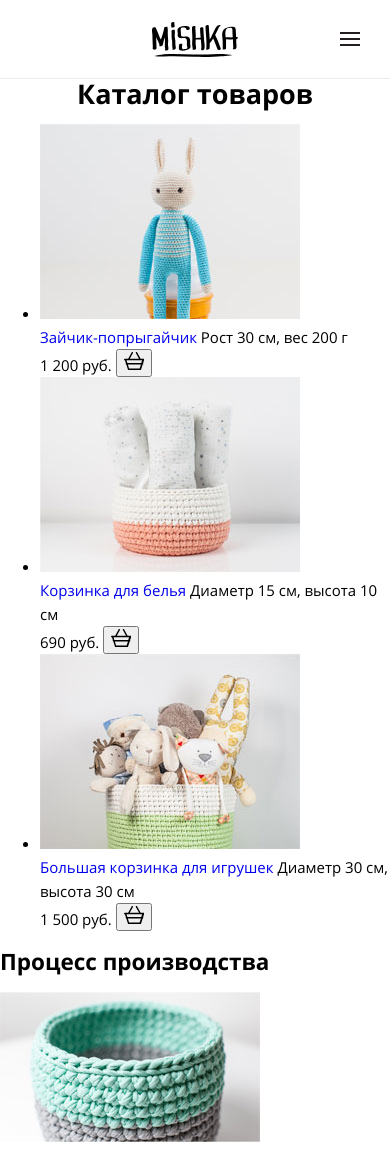
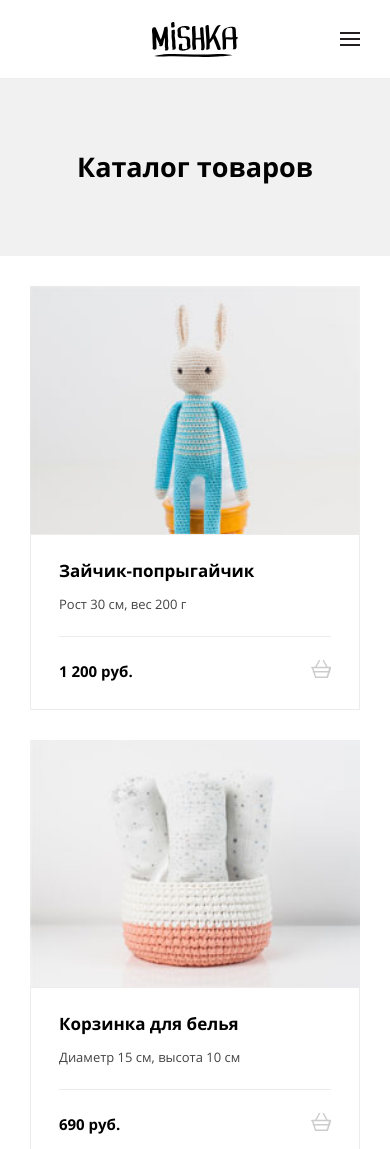
Before and after one commit to htmlacademy-adaptive/2266611-mishka-28, a website: page source/catalog.html in a window 390 px wide. Shown: the top 1149 px of the page. Drawn offline with nearby package versions, Linux system fonts and the light colour scheme; files that its build step writes are made by us from their sources.

Commit message:
feat: add catalog stylesheet

```diff
--- a/source/catalog.html
+++ b/source/catalog.html
@@ -67,8 +67,8 @@
   </header>
   <main class="page-main">
     <section class="catalog">
-      <div class="catalog__heading">
-        <h1 class="catalog__title title">Каталог товаров</h1>
+      <div class="catalog__heading heading">
+        <h1 class="heading__title">Каталог товаров</h1>
       </div>
       <ul class="catalog__list">
         <li class="catalog__item">
@@ -137,6 +137,7 @@
       </ul>
     </section>
     <section class="production">
+      <div class="production__container">
         <h2 class="production__title">Процесс производства</h2>
         <div class="production__video video">
           <picture>
@@ -149,6 +150,7 @@
         <div class="production__wrapper">
           <p class="production__description">По просьбам наших любимых фолловеров мы сняли для вас подробное видео о том, как появляются наши товары.</p>
           <a class="production__button button" href="#">Сделать заказ</a>
+        </div>
       </div>
     </section>
   </main>
--- a/source/less/blocks/about.less
+++ b/source/less/blocks/about.less
@@ -4,7 +4,7 @@
   padding: 31px 30px 29px 30px;
 }
 
-.about__subtitle {
+.about__title {
   margin: 0;
 }
 
--- a/source/less/blocks/button.less
+++ b/source/less/blocks/button.less
@@ -1,6 +1,6 @@
 .button {
   display: block;
-  padding: 16px 30px;
+  padding: 16px;
 
   font-weight: 700;
   font-size: 18px;
--- /dev/null
+++ b/source/less/blocks/catalog.less
@@ -0,0 +1,109 @@
+.catalog__list {
+  display: grid;
+  max-width: 1150px;
+  margin: 0 auto;
+  padding: 30px;
+
+  list-style: none;
+
+  gap: 30px;
+}
+
+.catalog__item {
+  &:hover {
+    .catalog__wrapper {
+      box-shadow: 0 6px 10px 0 rgba(@color-black, 0.1);
+    }
+  }
+
+  &:active {
+    .catalog__wrapper {
+      box-shadow: 0 3px 5px 0 rgba(@color-black, 0.1);
+    }
+  }
+}
+
+.catalog__image-link {
+  display: block;
+  width: 100%;
+  max-height: 300px;
+  overflow: hidden;
+}
+
+.catalog__image {
+  display: block;
+  width: 100%;
+  height: 100%;
+  max-height: 300px;
+
+  object-fit: cover;
+}
+
+.catalog__wrapper {
+  display: grid;
+  padding: 24px 28px 26px 28px;
+
+  border: 1px solid @whisper;
+}
+
+.catalog__title-link {
+  display: block;
+  margin: 0 0 6px 0;
+
+  font-weight: 700;
+  font-size: 17px;
+  color: @color-black;
+
+  &:hover {
+    opacity: 0.6;
+  }
+
+  &:active {
+    opacity: 0.3;
+  }
+}
+
+.catalog__description {
+  display: block;
+  margin: 0 0 17px 0;
+
+  font-size: 13px;
+  line-height: 30px;
+  color: @charcoal;
+}
+
+.catalog__order {
+  display: flex;
+  justify-content: space-between;
+  padding: 22px 0 0 0;
+
+  border-top: 1px solid @whisper;
+}
+
+.catalog__price {
+  max-width: 140px;
+
+  font-weight: 700;
+}
+
+.catalog__button {
+  padding: 0;
+
+  background: @transparent;
+  border: none;
+  cursor: pointer;
+
+  &:hover {
+    .catalog__icon {
+      fill: @downy;
+    }
+  }
+
+  &:active {
+    opacity: 0.3;
+  }
+}
+
+.catalog__icon {
+  fill: rgba(@color-black, 0.2);
+}
--- a/source/less/blocks/contacts.less
+++ b/source/less/blocks/contacts.less
@@ -7,7 +7,7 @@
   padding: 0 30px;
 }
 
-.contacts__subtitle {
+.contacts__title {
   margin: 0 0 28px 0;
 }
 
--- a/source/less/blocks/feedback.less
+++ b/source/less/blocks/feedback.less
@@ -1,6 +1,8 @@
 .feedback {
   position: relative;
 
+  max-width: 1150px;
+  margin: 0 auto;
   padding: 29px 30px 51px 30px;
 
   &::after {
@@ -16,7 +18,7 @@
   }
 }
 
-.feedback__subtitle {
+.feedback__title {
   margin: 0 0 14px 0;
 }
 
--- /dev/null
+++ b/source/less/blocks/heading.less
@@ -0,0 +1,14 @@
+.heading {
+  padding: 73px 30px 74px 30px;
+
+  background-color: @white-smoke;
+}
+
+.heading__title {
+  max-width: 400px;
+  margin: 0 auto;
+
+  font-size: 27px;
+  line-height: 30px;
+  text-align: center;
+}
--- a/source/less/blocks/intro.less
+++ b/source/less/blocks/intro.less
@@ -7,6 +7,8 @@
 
 .intro__heading {
   padding: 73px 30px 120px 30px;
+
+  background-color: @transparent;
 }
 
 .intro__list {
--- a/source/less/blocks/page-footer.less
+++ b/source/less/blocks/page-footer.less
@@ -7,6 +7,7 @@
 .page-footer__container {
   display: grid;
   max-width: 1150px;
+  margin: 0 auto;
   padding: 0 30px;
 
   justify-items: center;
--- /dev/null
+++ b/source/less/blocks/production.less
@@ -0,0 +1,51 @@
+.production {
+  max-width: 1150px;
+  margin: 0 auto;
+  padding: 0 30px 58px 30px;
+}
+
+.production__container {
+  border: 1px solid @whisper;
+
+  &:hover {
+    box-shadow: 0 6px 10px 0 rgba(@color-black, 0.1);
+  }
+
+  &:active {
+    box-shadow: 0 3px 5px 0 rgba(@color-black, 0.1);
+  }
+}
+
+.production__title {
+  position: relative;
+
+  margin: 0;
+  padding: 21px 13px 26px 91px;
+
+  font-size: 17px;
+
+  &::before {
+    content: "";
+    position: absolute;
+    top: 48%;
+    left: 34px;
+
+    width: 32px;
+    height: 22px;
+
+    background-image: url("../img/svg/video-icon.svg");
+    background-repeat: no-repeat;
+    transform: translateY(-50%);
+  }
+}
+
+.production__wrapper {
+  padding: 35px 32px 33px 32px;
+}
+
+.production__description {
+  margin: 0 0 41px 0;
+
+  font-size: 13px;
+  color: @charcoal;
+}
--- a/source/less/blocks/promo.less
+++ b/source/less/blocks/promo.less
@@ -18,7 +18,7 @@
   }
 }
 
-.promo__subtitle {
+.promo__title {
   margin: 0 0 3px 0;
 }
 
--- a/source/less/blocks/subtitle.less
+++ /dev/null
@@ -1,4 +0,0 @@
-.subtitle {
-  font-size: 25px;
-  line-height: 30px;
-}
--- a/source/less/blocks/title.less
+++ b/source/less/blocks/title.less
@@ -1,8 +1,4 @@
 .title {
-  max-width: 400px;
-  margin: 0 auto;
-
-  font-size: 27px;
+  font-size: 25px;
   line-height: 30px;
-  text-align: center;
 }
--- /dev/null
+++ b/source/less/blocks/video.less
@@ -0,0 +1,37 @@
+.video {
+  position: relative;
+}
+
+.video__poster {
+  display: block;
+  width: 100%;
+  height: 100%;
+  max-height: 455px;
+
+  object-fit: cover;
+}
+
+.video__controls {
+  position: absolute;
+  top: 50%;
+  left: 50%;
+
+  width: 100px;
+  height: 77px;
+
+  background-image: url("../img/svg/play-toggle.svg");
+  transform: translate(-50%, -50%);
+
+  &:hover {
+    transform: translate(-50%, -50%) scale(1.2);
+
+    transition: transform, 0.4s;
+  }
+
+  &:active {
+    transform: translate(-50%, -50%) scale(0.8);
+    opacity: 0.3;
+
+    transition: transform, 0.4s;
+  }
+}
--- a/source/less/style.less
+++ b/source/less/style.less
@@ -12,13 +12,16 @@
 @import "blocks/about";
 @import "blocks/button";
 @import "blocks/carousel";
+@import "blocks/catalog";
 @import "blocks/contacts";
 @import "blocks/feedback";
+@import "blocks/heading";
 @import "blocks/intro";
 @import "blocks/map";
 @import "blocks/page-footer";
 @import "blocks/page-header";
 @import "blocks/page-main";
+@import "blocks/production";
 @import "blocks/promo";
-@import "blocks/subtitle";
 @import "blocks/title";
+@import "blocks/video";
```
Also changed, not shown: source/form.html (+2 -2 lines), source/index.html (+6 -6 lines). Lines whose indentation alone changed are shown as unchanged.
